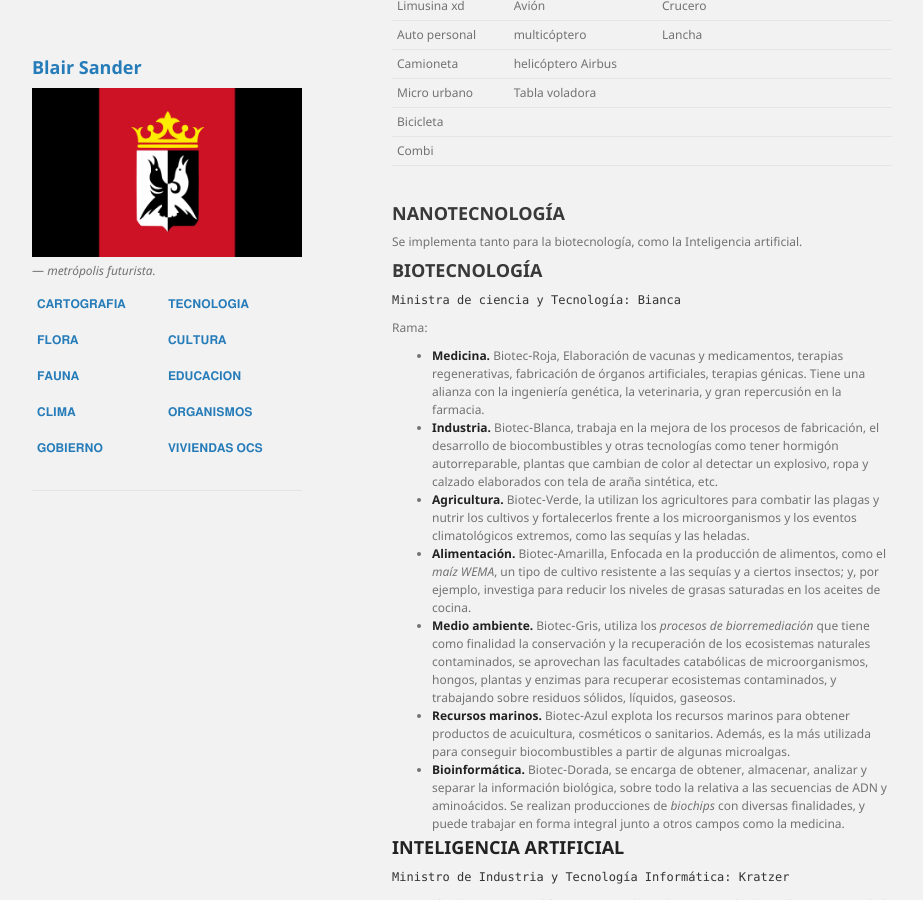
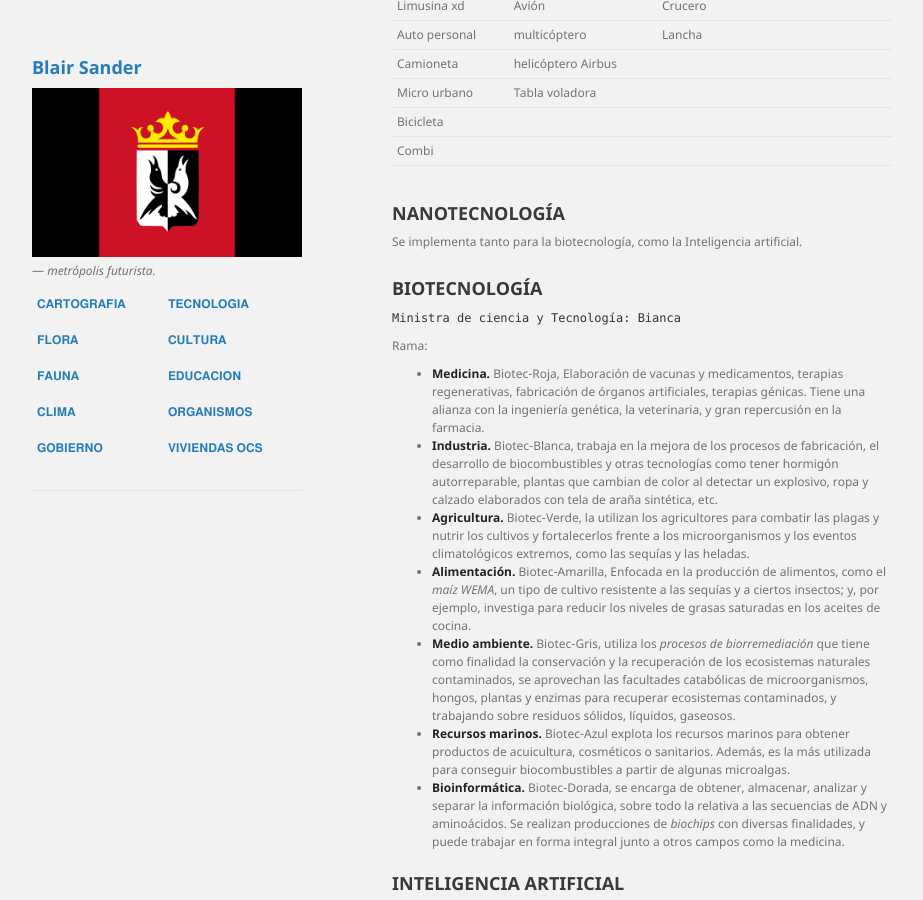
Before and after one commit to BlairSander/ciudad, a Jekyll site: the page built from tecnologia.md, in a window 1280 px wide and 900 px high, scrolled down 324 px. Shown: the whole window, without its empty margins (178-1101 px from the left). Built offline with Jekyll 4.4.1, drawn with Linux system fonts in a browser that asks for light colours; our own code applies the rules of GitHub Pages for plain Markdown files.

Commit message:
tecnologia.md

```diff
--- a/tecnologia.md
+++ b/tecnologia.md
@@ -36,7 +36,7 @@ layout: default
 ## NANOTECNOLOGÍA
 
 Se implementa tanto para la biotecnología, como la Inteligencia artificial.
-<br>
+<br><br>
 
 ## BIOTECNOLOGÍA
 `Ministra de ciencia y Tecnología: Bianca`
@@ -49,9 +49,9 @@ Rama:
 * **Medio ambiente.** Biotec-Gris, utiliza los _procesos de biorremediación_ que tiene como finalidad la conservación y la recuperación de los ecosistemas naturales contaminados, se aprovechan las facultades catabólicas de microorganismos, hongos, plantas y enzimas para recuperar ecosistemas contaminados, y trabajando sobre residuos sólidos, líquidos, gaseosos.
 * **Recursos marinos.** Biotec-Azul explota los recursos marinos para obtener productos de acuicultura, cosméticos o sanitarios. Además, es la más utilizada para conseguir biocombustibles a partir de algunas microalgas.
 * **Bioinformática.** Biotec-Dorada, se encarga de obtener, almacenar, analizar y separar la información biológica, sobre todo la relativa a las secuencias de ADN y aminoácidos. Se realizan producciones de _biochips_ con diversas finalidades, y puede trabajar en forma integral junto a otros campos como la medicina.
+<br><br>
 
-INTELIGENCIA ARTIFICIAL
-=
+## INTELIGENCIA ARTIFICIAL
 `Ministro de Industria y Tecnología Informática: Kratzer`
 
 La metrópolis cuenta con diferentes tipos de inteligencia artificial que forman parte de la viuda cotidina, los sistemas de Inteligencia Artificial utilizados en distintos dispositivos inteligentes y los androides (que pueden ser antropomórficos o zoomórficos). Éstos fueron diseñados y creados por unos pocos ingenieros y empresarios. Los androides que son mucho más complejos que los sistemas de dispositivos, están regidos bajo leyes y normativas por lo que se requiere un registro nacional obligatorio, de caso contrario se estaría ejerciendo contra la ley. Por lo tanto los diferentes modelos de androides se clasifican en Modelos registrados y modelos sin registrar.
```
